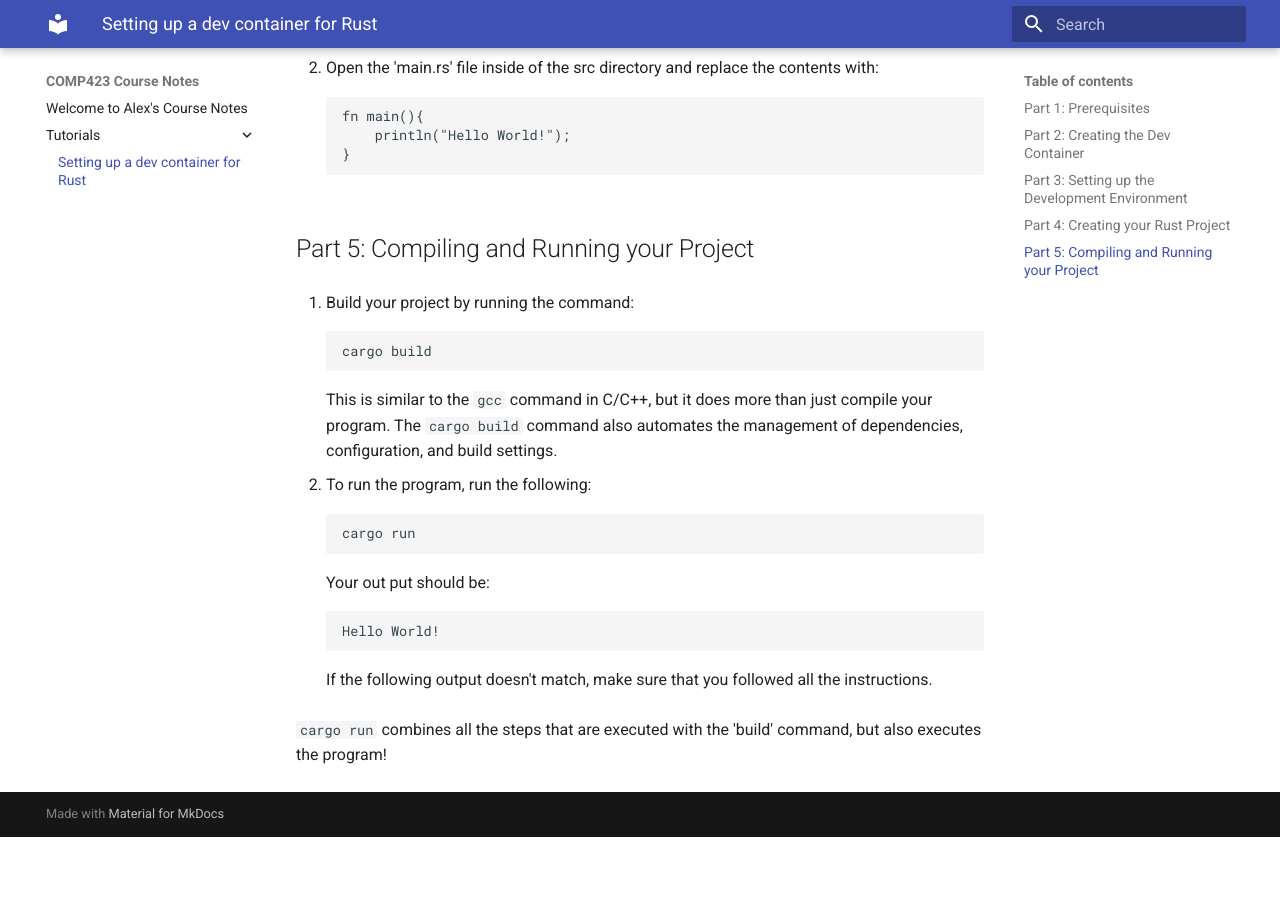
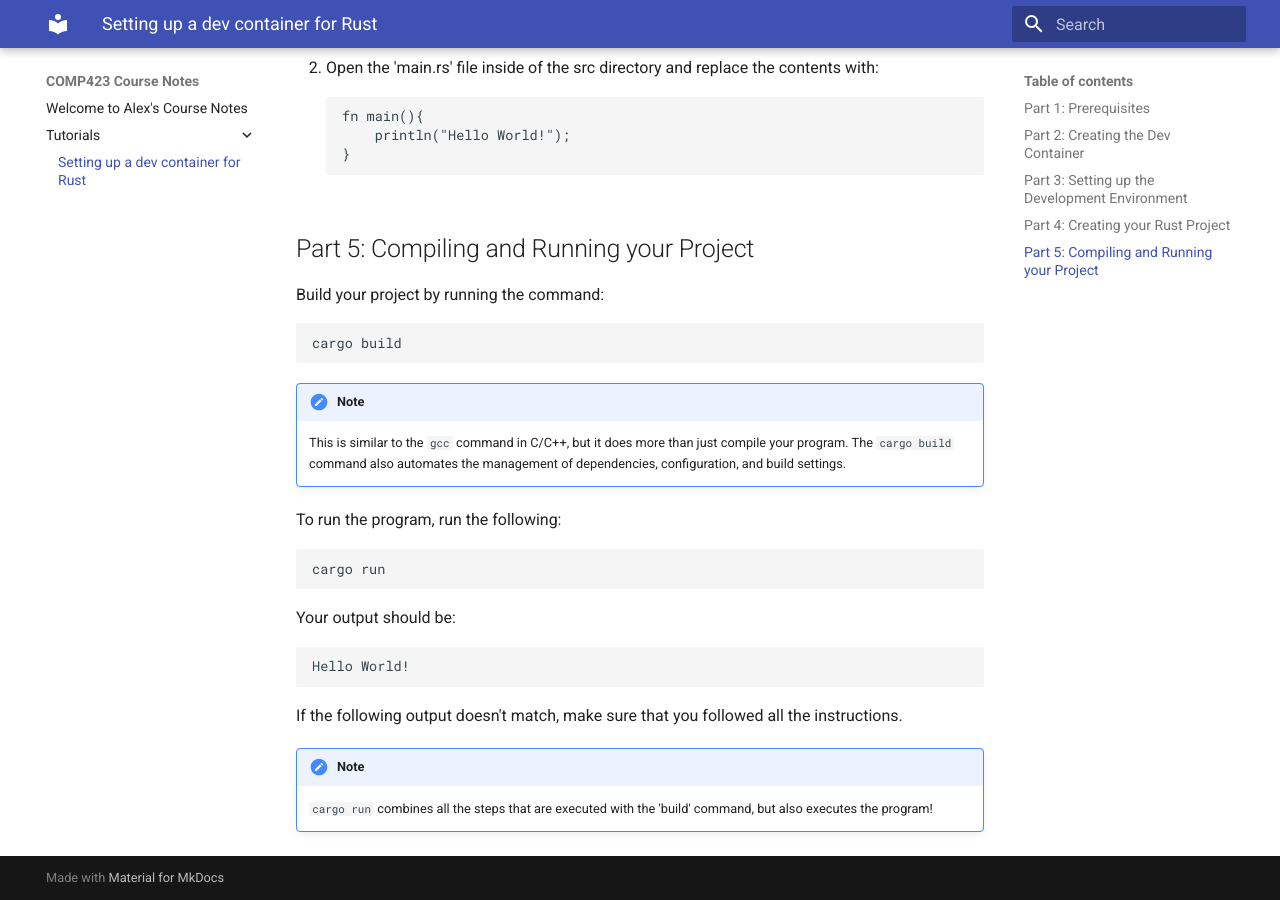
Before and after one commit to alexander-shang/comp423-course-notes, an MkDocs documentation site: the page built from docs/tutorials/rust-setup.md, in a window 1280 px wide and 900 px high, scrolled down 1806 px. Built offline with MkDocs 1.6.1 and Material for MkDocs 9.7.7, drawn with Linux system fonts in a browser that asks for light colours; before the commit the page ends 2643 px from its top, so only the background shows below that.

Commit message:
Added admonitons

````diff
--- a/docs/tutorials/rust-setup.md
+++ b/docs/tutorials/rust-setup.md
@@ -72,20 +72,22 @@ fn main(){
 ```
 
 ## Part 5: Compiling and Running your Project
-1. Build your project by running the command:
+Build your project by running the command:
 ```
 cargo build
 ```
-This is similar to the ```gcc``` command in C/C++, but it does more than just compile your program. The ```cargo build``` command also automates the management of dependencies, configuration, and build settings.
+!!! Note
+    This is similar to the ```gcc``` command in C/C++, but it does more than just compile your program. The ```cargo build``` command also automates the management of dependencies, configuration, and build settings.
 
-2. To run the program, run the following:
+To run the program, run the following:
 ```
 cargo run
 ```
-Your out put should be:
+Your output should be:
 ```
 Hello World!
 ```
 If the following output doesn't match, make sure that you followed all the instructions.
 
-```cargo run``` combines all the steps that are executed with the 'build' command, but also executes the program!
+!!! Note
+    ```cargo run``` combines all the steps that are executed with the 'build' command, but also executes the program!
--- a/mkdocs.yml
+++ b/mkdocs.yml
@@ -8,3 +8,4 @@ markdown_extensions:
   - codehilite
   - admonition
   - pymdownx.superfences
+  - pymdownx.details
````
